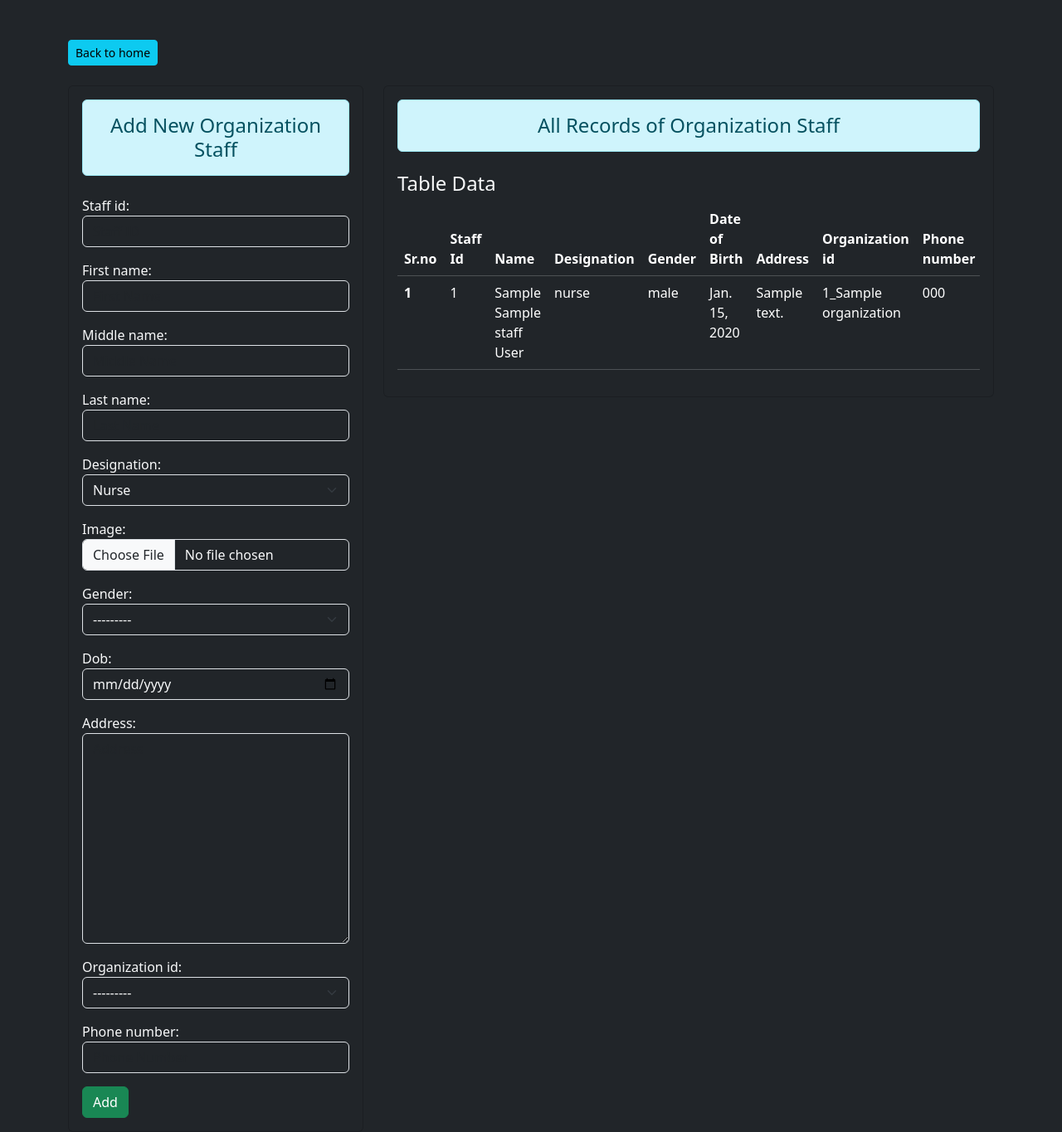
After one commit to VipulChaudhari31/HealthNexus, a Django app: page /organization_staff_page/ in a window 1280 px wide. The commit adds this page. Shown: the whole page at 83% size. Run offline with Django 4.2, Linux system fonts and the light colour scheme; tables that the repository leaves empty hold one stand-in row (values such as "Sample post"); some libraries are stand-ins or nearby versions.

Commit message:
Fixed a minor issue in models.py. Made the CRUD pages for organization_staff and patient

```diff
--- a/healthNexus/base/admin.py
+++ b/healthNexus/base/admin.py
@@ -8,5 +8,4 @@ admin.site.register(Degree)
 admin.site.register(Doctor)
 admin.site.register(Organization_Staff)
 admin.site.register(Patient)
-admin.site.register(Lab_Report)
 admin.site.register(Patient_History)
--- a/healthNexus/base/forms.py
+++ b/healthNexus/base/forms.py
@@ -94,3 +94,115 @@ class Doctor_Form(forms.ModelForm):
                 }
             ),
         }
+
+
+class Organisation_Staff_Form(forms.ModelForm):
+    class Meta:
+        model = Organization_Staff
+        fields = [
+            "staff_id",
+            "first_name",
+            "middle_name",
+            "last_name",
+            "designation",
+            "image",
+            "gender",
+            "dob",
+            "address",
+            "organization_id",
+            "phone_number",
+        ]
+        widgets = {
+            "staff_id": forms.TextInput(
+                attrs={
+                    "class": "form-control bg-dark text-light",
+                    "placeholder": "Staff ID",
+                }
+            ),
+            "first_name": forms.TextInput(
+                attrs={
+                    "class": "form-control bg-dark text-light",
+                    "placeholder": "First Name",
+                }
+            ),
+            "middle_name": forms.TextInput(
+                attrs={
+                    "class": "form-control bg-dark text-light",
+                    "placeholder": "Middle Name",
+                }
+            ),
+            "last_name": forms.TextInput(
+                attrs={
+                    "class": "form-control bg-dark text-light",
+                    "placeholder": "Last Name",
+                }
+            ),
+            "designation": forms.Select(
+                attrs={"class": "form-select bg-dark text-light"}
+            ),
+            "image": forms.ClearableFileInput(
+                attrs={"class": "form-control bg-dark text-light"}
+            ),
+            "gender": forms.Select(attrs={"class": "form-select bg-dark text-light"}),
+            "dob": forms.DateInput(
+                attrs={"class": "form-control bg-dark text-light", "type": "date"}
+            ),
+            "address": forms.Textarea(
+                attrs={
+                    "class": "form-control bg-dark text-light",
+                    "placeholder": "Address",
+                }
+            ),
+            "organization_id": forms.Select(
+                attrs={"class": "form-select bg-dark text-light"}
+            ),
+            "phone_number": forms.TextInput(
+                attrs={
+                    "class": "form-control bg-dark text-light",
+                    "placeholder": "Phone Number",
+                }
+            ),
+        }
+
+
+class Patient_Form(forms.ModelForm):
+    class Meta:
+        model = Patient
+        fields = [
+            "patient_id",
+            "first_name",
+            "middle_name",
+            "last_name",
+            "image",
+            "gender",
+            "dob",
+            "address",
+            "phone_number",
+        ]
+        widgets = {
+            "patient_id": forms.TextInput(
+                attrs={"class": "form-control bg-dark text-light"}
+            ),
+            "first_name": forms.TextInput(
+                attrs={"class": "form-control bg-dark text-light"}
+            ),
+            "middle_name": forms.TextInput(
+                attrs={"class": "form-control bg-dark text-light"}
+            ),
+            "last_name": forms.TextInput(
+                attrs={"class": "form-control bg-dark text-light"}
+            ),
+            "image": forms.ClearableFileInput(
+                attrs={"class": "form-control bg-dark text-light"}
+            ),
+            "gender": forms.Select(attrs={"class": "form-control bg-dark text-light"}),
+            "dob": forms.DateInput(
+                attrs={"class": "form-control bg-dark text-light", "type": "date"}
+            ),
+            "address": forms.Textarea(
+                attrs={"class": "form-control bg-dark text-light"}
+            ),
+            "phone_number": forms.TextInput(
+                attrs={"class": "form-control bg-dark text-light"}
+            ),
+        }
--- /dev/null
+++ b/healthNexus/base/templates/base/organization_staff_page.html
@@ -0,0 +1,79 @@
+{% extends 'base/base.html' %}
+{% load static %}
+
+{% block content %}
+<a href="/" class="btn btn-sm btn-info">Back to home</a>
+<br><br>
+<div class="row">
+    <!-- Adding data into the database -->
+    <div class="col-sm-4">
+        <div class="card bg-dark text-light">
+            <div class="card-body">
+                <h4 class="card-title text-center alert alert-info mb-4">Add New Organization Staff</h4>
+                <form action="" method="POST" enctype="multipart/form-data">
+                    {% csrf_token %}
+                    {{ form.as_p }}
+                    <button type="submit" class="btn btn-success">Add</button>
+                </form>
+            </div>
+        </div>
+    </div>
+
+    <!-- Showing data from the database -->
+    <div class="col-sm-8">
+        <div class="card bg-dark text-light">
+            <div class="card-body">
+                <h4 class="card-title text-center alert alert-info mb-4">All Records of Organization Staff</h4>
+                {% if all_records %}
+                <h4>Table Data</h4>
+                <div class="table-responsive">
+                    <table class="table table-hover table-dark text-light">
+                        <thead>
+                            <tr>
+                                <th scope="col">Sr.no</th>
+                                <th scope="col">Staff Id</th>
+                                <th scope="col">Name</th>
+                                <th scope="col">Designation</th>
+                                <th scope="col">Gender</th>
+                                <th scope="col">Date of Birth</th>
+                                <th scope="col">Address</th>
+                                <th scope="col">Organization id</th>
+                                <th scope="col">Phone number</th>
+                            </tr>
+                        </thead>
+                        <tbody>
+                            {% for key in all_records %}
+                            <tr>
+                                <th scope="row">{{ forloop.counter }}</th>
+                                <td>{{ key.staff_id }}</td>
+                                <td>{{ key.first_name }} {{ key.middle_name }} {{ key.last_name }}</td>
+                                <td>{{ key.designation }}</td>
+                                <td>{{ key.gender }}</td>
+                                <td>{{ key.dob }}</td>
+                                <td>{{ key.address }}</td>
+                                <td>{{ key.organization_id }}</td>
+                                <td>{{ key.phone_number }}</td>
+                                <td>
+                                    <a href="{% url 'update_organization_staff_record' key.pk %}"
+                                        class="btn btn-warning btn-sm d-inline">Edit</a>
+                                </td>
+                                <td>
+                                    <form action="{% url 'delete_organization_staff_record' key.pk %}" method="POST"
+                                        class="d-inline">
+                                        {% csrf_token %}
+                                        <button type="submit" class="btn btn-danger btn-sm ml-2">Delete</button>
+                                    </form>
+                                </td>
+                            </tr>
+                            {% endfor %}
+                        </tbody>
+                    </table>
+                </div>
+                {% else %}
+                <h4 class="text-center alert alert-warning">No records in the Database!</h4>
+                {% endif %}
+            </div>
+        </div>
+    </div>
+</div>
+{% endblock %}
--- a/healthNexus/base/urls.py
+++ b/healthNexus/base/urls.py
@@ -25,6 +25,15 @@ urlpatterns = [
     path('doctor_page/delete_doctor_record/<str:id>',delete_doctor_record,name='delete_doctor_record'),
     path('doctor_page/update_doctor_record/<str:id>',update_doctor_record,name='update_doctor_record'),
 
+    # Views for organisation staff
+    path('organization_staff_page/',organization_staff,name='organization_staff_page'),
+    path('organization_staff_page/delete_organization_staff_record/<str:id>',delete_organisation_staff_record,name='delete_organization_staff_record'),
+    path('organization_staff_page/update_organization_staff_record/<str:id>',update_organisation_staff_record,name='update_organization_staff_record'),
+
+    # Views for patient
+    path('patient_page/',patient,name='patient_page'),
+    path('patient_page/delete_patient_record/<str:id>',delete_patient_record,name='delete_patient_record'),
+    path('patient_page/update_patient_record/<str:id>',update_patient_record,name='update_patient_record'),
 ]
 
 urlpatterns += static(settings.MEDIA_URL, document_root=settings.MEDIA_ROOT)
--- a/healthNexus/base/views.py
+++ b/healthNexus/base/views.py
@@ -129,3 +129,77 @@ def delete_doctor_record(request, id):
         pi = Doctor.objects.get(pk=id)
         pi.delete()
         return redirect('doctor_page')
+
+
+# Create,show,update and delete operation for organization staff
+def organization_staff(request):
+    if request.method == "POST":
+        fm = Organisation_Staff_Form(request.POST,request.FILES)
+        if fm.is_valid():
+            fm.save()
+            fm = Organisation_Staff_Form()
+    else:
+        fm = Organisation_Staff_Form()
+
+    all_records = Organization_Staff.objects.all()
+
+    return render(
+        request,
+        "base\organization_staff_page.html",
+        {"form": fm, "all_records": all_records},
+    )
+
+def update_organisation_staff_record(request,id):
+    if request.method=='POST':
+        pi=Organization_Staff.objects.get(pk=id)
+        fm=Organisation_Staff_Form(request.POST,request.FILES,instance=pi)
+        if fm.is_valid():
+            fm.save()
+    else:
+        pi=Organization_Staff.objects.get(pk=id)
+        fm=Organisation_Staff_Form(instance=pi)
+
+    return render(request,'base/update_organization_staff_page.html',{'form':fm})
+
+def delete_organisation_staff_record(request,id):
+    if request.method == "POST":
+        pi = Organization_Staff.objects.get(pk=id)
+        pi.delete()
+        return redirect('organization_staff_page')
+
+
+# Create,show,update and delete operation for patient
+def patient(request):
+    if request.method == "POST":
+        fm = Patient_Form(request.POST,request.FILES)
+        if fm.is_valid():
+            fm.save()
+            fm = Patient_Form()
+    else:
+        fm = Patient_Form()
+
+    all_records = Patient.objects.all()
+
+    return render(
+        request,
+        "base\patient_page.html",
+        {"form": fm, "all_records": all_records},
+    )
+
+def update_patient_record(request,id):
+    if request.method=='POST':
+        pi=Patient.objects.get(pk=id)
+        fm=Patient_Form(request.POST,request.FILES,instance=pi)
+        if fm.is_valid():
+            fm.save()
+    else:
+        pi=Patient.objects.get(pk=id)
+        fm=Patient_Form(instance=pi)
+
+    return render(request,'base/update_patient_page.html',{'form':fm})
+
+def delete_patient_record(request,id):
+    if request.method == "POST":
+        pi = Patient.objects.get(pk=id)
+        pi.delete()
+        return redirect('patient_page')
```
Also changed, not shown: healthNexus/base/models.py (+26 -16 lines), healthNexus/base/templates/base/home_page.html (+5 -11 lines), healthNexus/base/templates/base/patient_page.html (added, +75 -0 lines), healthNexus/base/templates/base/update_organization_staff_page.html (added, +17 -0 lines), healthNexus/base/templates/base/update_patient_page.html (added, +17 -0 lines), healthNexus/base/migrations/0007_organization_staff_designation_alter_doctor_image_and_more.py (added), healthNexus/base/migrations/0008_alter_patient_history_staff_id.py (added), healthNexus/base/migrations/0009_remove_patient_history_lab_reports_and_more.py (added), healthNexus/base/migrations/0010_rename_lab_reports_patient_history_lab_reports_pdf.py (added), healthNexus/media/images/nurse_1.jpg (added), healthNexus/media/images/patient_1.jpg (added), healthNexus/media/images/patient_1_BDzTHwc.jpg (added).
